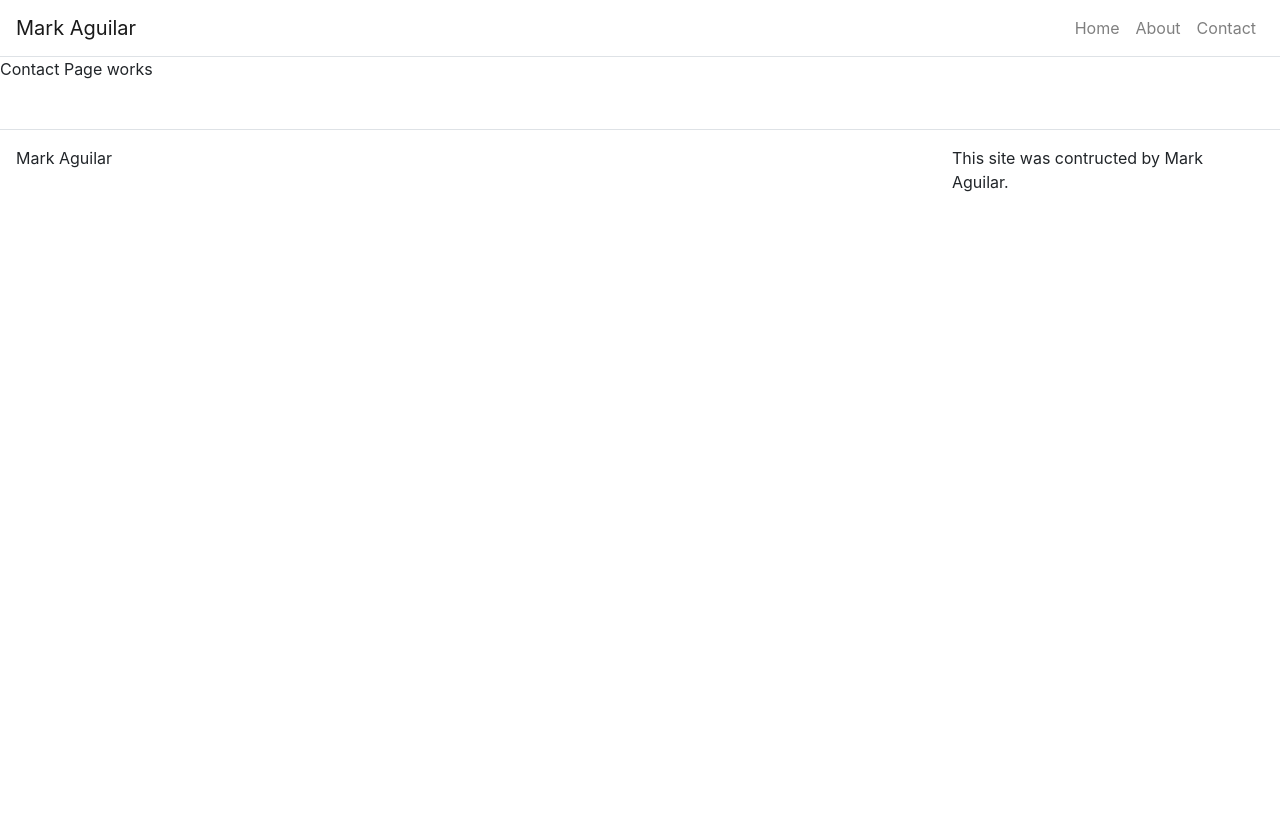
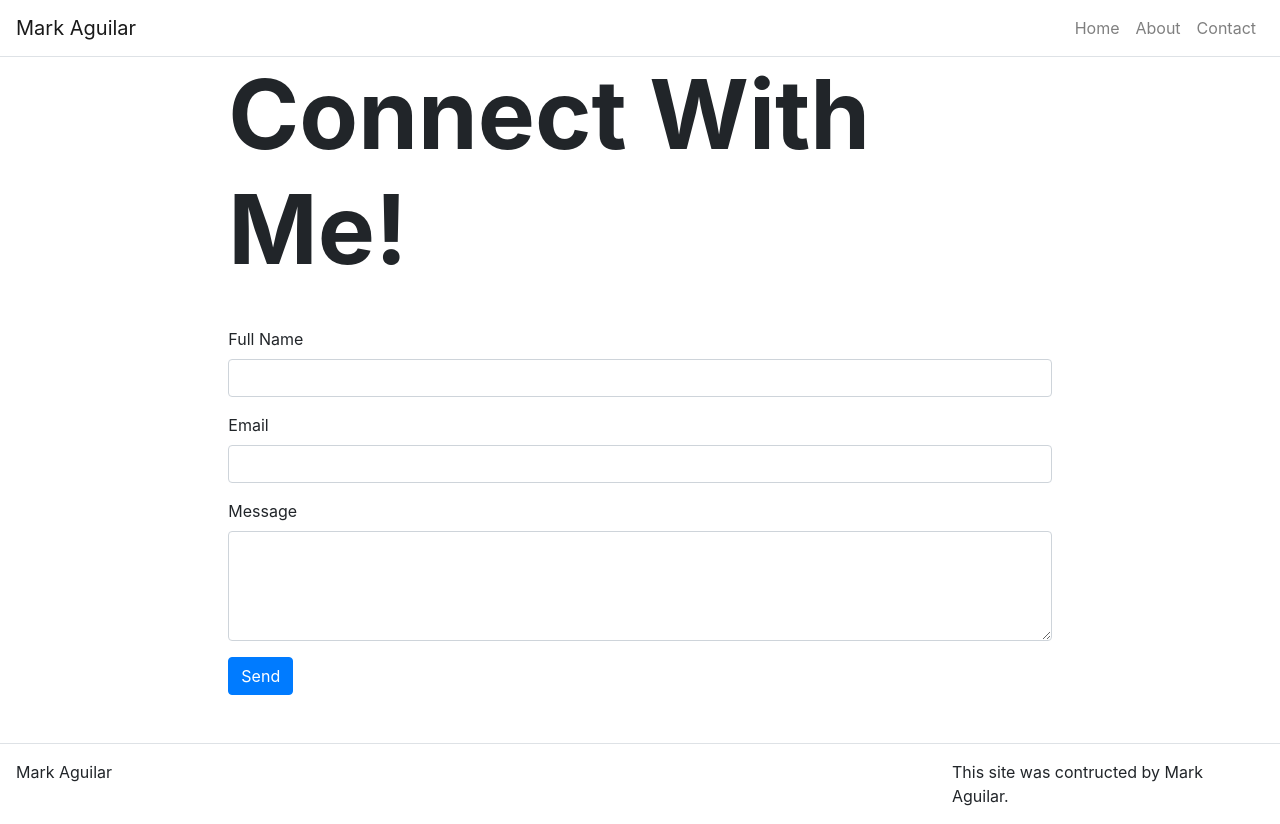
Before and after one commit to Mark4348/ReactPortfolio, a React (Create React App) app in the folder reactportfolio/: page /contact in a window 1280 px wide. Before the commit the page ends 800 px from the top, so only its background shows below. Built offline with nearby package versions, Linux system fonts and the light colour scheme.

Commit message:
added front end to contact page

```diff
--- a/reactportfolio/package.json
+++ b/reactportfolio/package.json
@@ -6,6 +6,7 @@
     "@testing-library/jest-dom": "^5.11.6",
     "@testing-library/react": "^11.2.2",
     "@testing-library/user-event": "^12.5.0",
+    "axios": "^0.21.0",
     "bootstrap": "^4.5.3",
     "react": "^17.0.1",
     "react-bootstrap": "^1.4.0",
--- a/reactportfolio/src/App.js
+++ b/reactportfolio/src/App.js
@@ -31,7 +31,7 @@
         text: "Check out my projects below"
       },
       about: {
-        title: "A journey of perpetual learning"
+        title: "About Me"
       },
       contact: {
         title: "Connect With Me!"
--- /dev/null
+++ b/reactportfolio/src/Components/Content.js
@@ -0,0 +1,24 @@
+import React from "react";
+import Container from "react-bootstrap/Container";
+import Row from "react-bootstrap/Row";
+import Col from "react-bootstrap/Col";
+
+
+
+function Content(props) {
+
+    return(
+
+        <Container fluid={true}>
+            <Row className="justify-content-center">
+                <Col md={8}>
+                {props.children}
+                </Col>
+            </Row>
+        </Container>
+    )
+
+
+}
+
+export default Content;
--- a/reactportfolio/src/index.css
+++ b/reactportfolio/src/index.css
@@ -37,3 +37,15 @@
   font-size: 16px;
   margin: 0px;
 }
+
+.success-msg {
+
+  color: #57A773;
+  padding: 10px 15px;
+}
+
+.err-msg {
+
+  color: #EE6352;
+  padding: 10px 15px;
+}
--- a/reactportfolio/src/pages/Aboutpage.js
+++ b/reactportfolio/src/pages/Aboutpage.js
@@ -1,8 +1,25 @@
 import React from "react";
+
+import Hero from "../Components/Hero";
+import Content from "../Components/Content";
 
 function Aboutpage(props) {
     return (
-        <p> About Page works</p>
+        <div>
+            <Hero title={props.title} />
+
+            <Content>
+            <p>Hey! My names Mark Aguilar and was born and raised in Houston, Texas.
+            Im a full stack engineer with experience in Javascript, Express, NodeJS, Oracle SQL
+            MongoDB, and React.</p>
+
+            <p>My dream one day is to gain the skills, knowledge, and experience to become an entre
+            preneur and start my own business.</p>
+
+            <p>The skills that im building up throughout my programming journey will create a foundation
+              for me to launch from and create some impressive projects!</p>
+            </Content>
+        </div>
     );
 
 }
--- a/reactportfolio/src/pages/Contactpage.js
+++ b/reactportfolio/src/pages/Contactpage.js
@@ -1,10 +1,81 @@
 import React from "react";
+import Form from "react-bootstrap/Form";
+import Button from "react-bootstrap/Button";
 
-function Contactpage(props) {
-    return (
-        <p>Contact Page works</p>
-    );
+import Hero from "../Components/Hero";
+import Content from "../Components/Content"
 
+class Contactpage extends React.Component {
+    constructor(props) {
+        super(props);
+        this.state= {
+            name: "",
+            email: "",
+            message: "",
+            disabled: false,
+            emailSent: null,
+        }
+    }
+    //Event Handler for Form
+    handleChange = (event) => {
+
+        const target = event.target;
+        const value = target.type === "checkbox" ? target.checked : target.value;
+        const name = target.name;
+
+        this.setState({
+            [name]: value
+        })
+    }
+
+    handleSubmit = (event) => {
+        event.preventDefault();
+
+        //handling request limit to one
+        this.setState({
+            disabled: true,
+            emailSent: true
+        });
+    }
+
+
+
+
+    render(){
+        return (
+            <div>
+                <Hero title={this.props.title} />
+
+                <Content>
+
+                    <Form onSubmit={this.handleSubmit}>
+                        <Form.Group>
+                            <Form.Label htmlFor="full-name">Full Name</Form.Label>
+                            <Form.Control id="full-name" name="name" type="text" value={this.state.name} onChange={this.handleChange} />
+                        </Form.Group>
+
+                        <Form.Group>
+                            <Form.Label htmlFor="email">Email</Form.Label>
+                            <Form.Control id="email" name="email" type="text" value={this.state.email} onChange={this.handleChange} />
+                        </Form.Group>
+
+                        <Form.Group>
+                            <Form.Label htmlFor="message">Message</Form.Label>
+                            <Form.Control id="message" name="message" as="textarea" rows="4" value={this.state.message} onChange={this.handleChange} />
+                        </Form.Group>
+
+                        <Button className="d-inline-block" variant="primary" type="submit" disabled={this.state.disabled}>
+                            Send
+                        </Button>
+
+                        {this.state.emailSent === true && <p className="d-inline success-msg">Email Sent!</p>}
+                        {this.state.emailSent === false && <p className="d-inline err-msg">Email Not Sent</p>}
+
+                    </Form>
+                </Content>
+            </div>
+        );
+    }
 }
 
 export default Contactpage;
```
Also changed, not shown: 1 other file (tests, documents, lock files or other folders).
